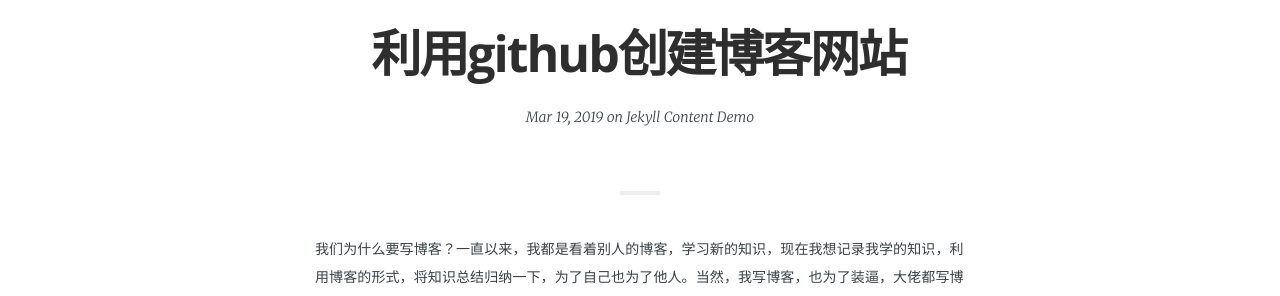
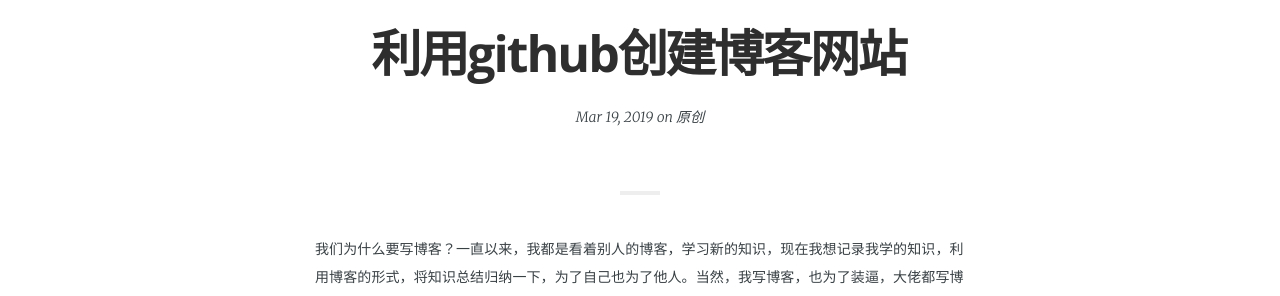
Before and after one commit to kleinzcy/kleinzcy.github.io, a Jekyll site: the page built from _posts/2019-03-19-利用github创建博客.md, in a window 1280 px wide. Shown: the part 313-609 px from the top of the page. Built offline with Jekyll 4.4.1, drawn with Linux system fonts in a browser that asks for light colours; some web fonts are replaced.

Commit message:
Update 2019-03-19-利用github创建博客.md

```diff
--- a/_posts/2019-03-19-利用github创建博客.md
+++ b/_posts/2019-03-19-利用github创建博客.md
@@ -1,10 +1,10 @@
 ---
 layout:            post
 title:             "利用github创建博客网站"
-menutitle:         "Content styles"
-category:          Features
+menutitle:         "利用github创建博客网站"
+category:          github
 author:            chuyu zhang
-tags:              Jekyll Content Demo
+tags:              原创
 ---
 
 我们为什么要写博客？一直以来，我都是看着别人的博客，学习新的知识，现在我想记录我学的知识，利用博客的形式，将知识总结归纳一下，为了自己也为了他人。当然，我写博客，也为了装逼，大佬都写博客，我怎么能落后呢？玩笑归玩笑，说点正经的。我既然写博客，就会认真写，会对我所涉及的知识负责，对他人的版权负责，这一点我会恪守。
```
